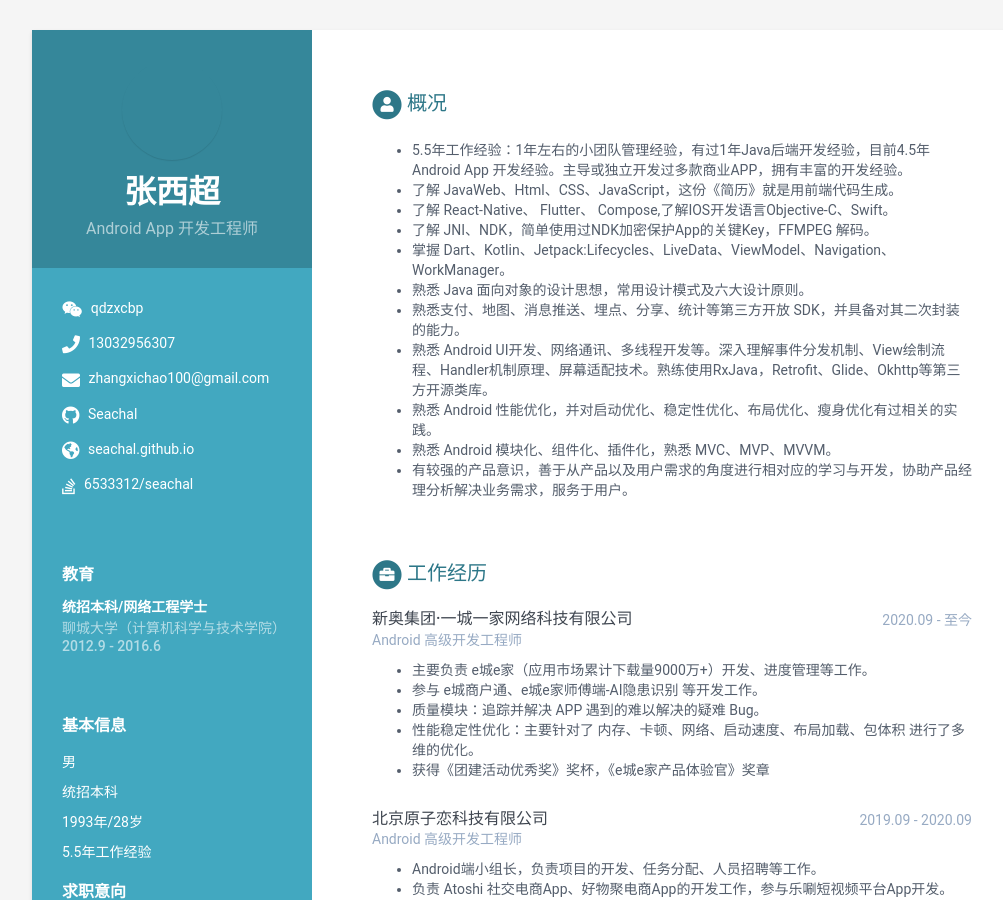
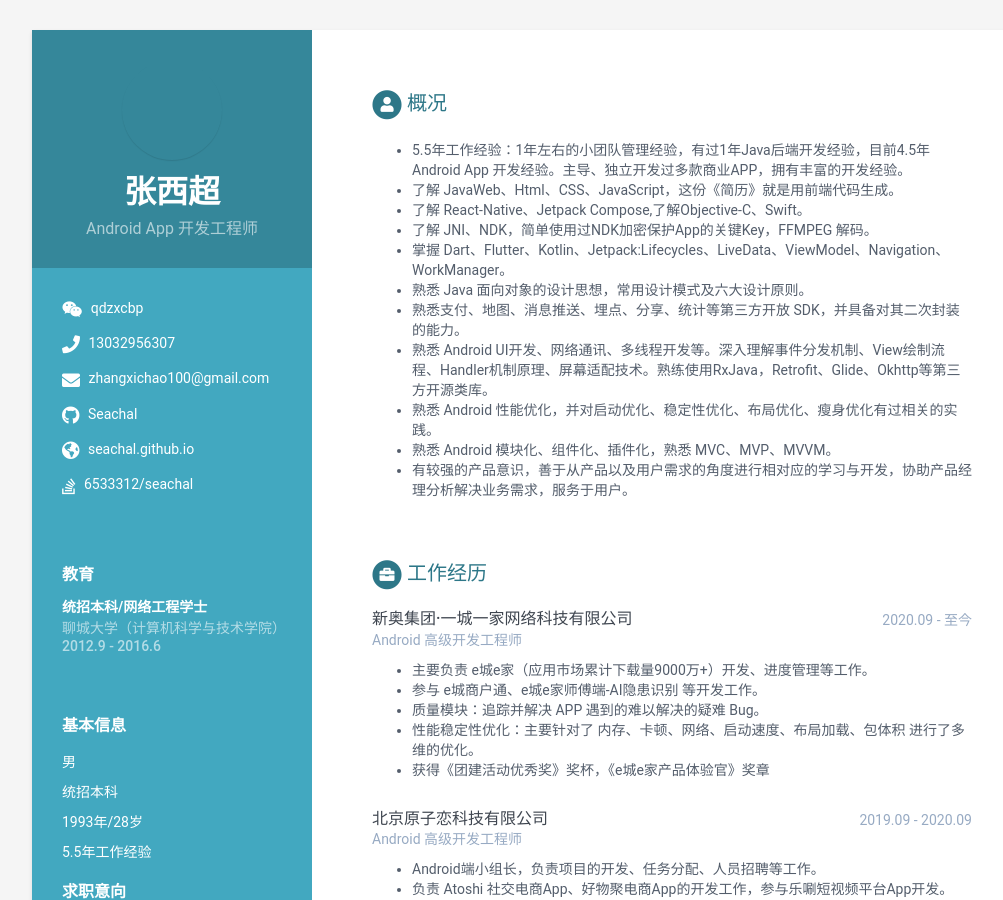
Before and after one commit to Seachal/online-cv-ui, a Jekyll site: the page built from index.html, in a window 1280 px wide and 900 px high. Shown: the whole window, without its empty margins (108-1111 px from the left). Built offline with Jekyll 4.4.1, drawn with Linux system fonts in a browser that asks for light colours.

Commit message:
更新简历

```diff
--- a/_data/data.yml
+++ b/_data/data.yml
@@ -57,11 +57,11 @@ sidebar:
 career-profile:
   title: 概况
   summary: |
-    - 5.5年工作经验：1年左右的小团队管理经验，有过1年Java后端开发经验，目前4.5年Android App 开发经验。主导或独立开发过多款商业APP，拥有丰富的开发经验。
+    - 5.5年工作经验：1年左右的小团队管理经验，有过1年Java后端开发经验，目前4.5年Android App 开发经验。主导、独立开发过多款商业APP，拥有丰富的开发经验。
     - 了解 JavaWeb、Html、CSS、JavaScript，这份《简历》就是用前端代码生成。
-    - 了解 React-Native、 Flutter、 Compose,了解IOS开发语言Objective-C、Swift。
+    - 了解 React-Native、Jetpack Compose,了解Objective-C、Swift。
     - 了解 JNI、NDK，简单使用过NDK加密保护App的关键Key，FFMPEG 解码。
-    - 掌握 Dart、Kotlin、Jetpack:Lifecycles、LiveData、ViewModel、Navigation、WorkManager。
+    - 掌握 Dart、Flutter、Kotlin、Jetpack:Lifecycles、LiveData、ViewModel、Navigation、WorkManager。
     - 熟悉 Java 面向对象的设计思想，常用设计模式及六大设计原则。
     - 熟悉⽀付、地图、消息推送、埋点、分享、统计等第三⽅开放 SDK，并具备对其⼆次封装的能⼒。
     - 熟悉 Android UI开发、网络通讯、多线程开发等。深入理解事件分发机制、View绘制流程、Handler机制原理、屏幕适配技术。熟练使用RxJava，Retrofit、Glide、Okhttp等第三方开源类库。
@@ -369,7 +369,7 @@ skills:
       level: 35%
 
     - name: IOS & Objective-C & Swift
-      level: 30%
+      level: 20%
 
 #footer: >
 #  Designed with <i class="fas fa-heart"></i> by <a href="http://themes.3rdwavemedia.com" target="_blank" rel="nofollow">Xiaoying Riley</a>
```
